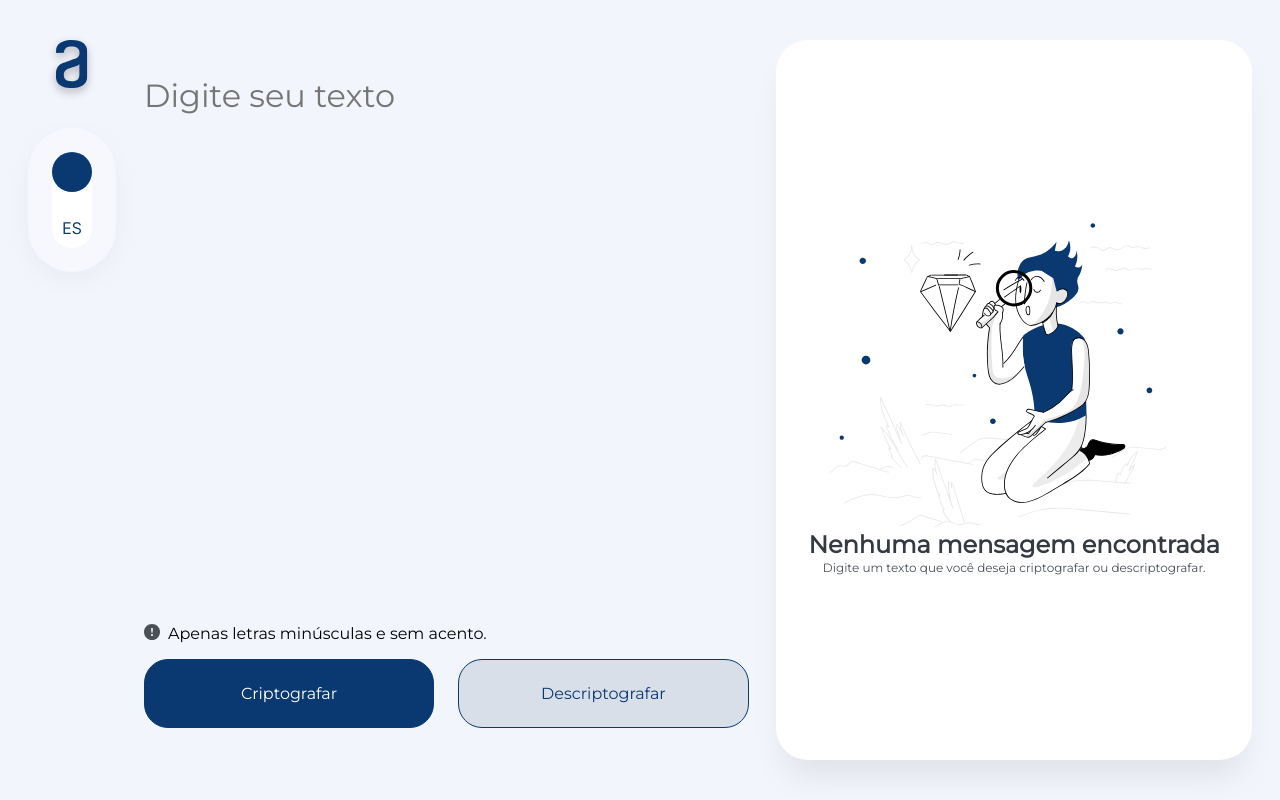
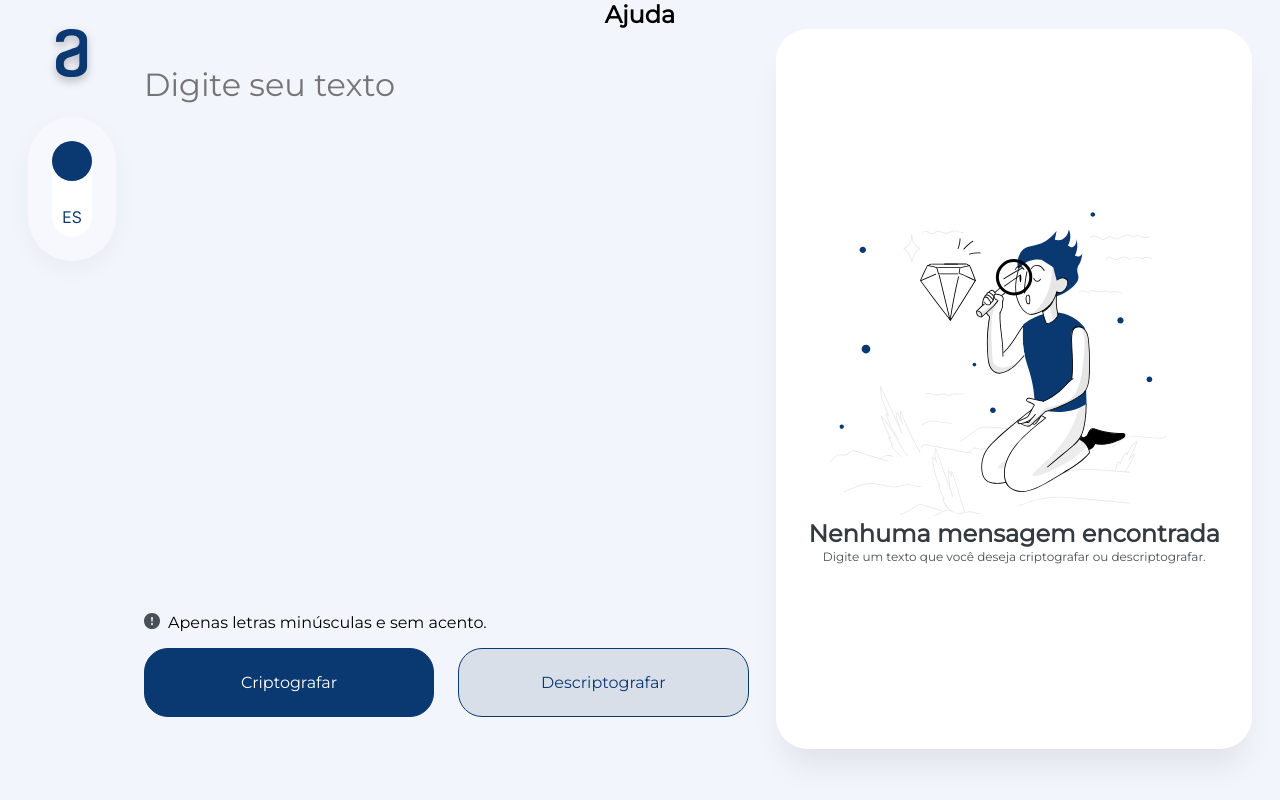
Before and after one commit to EltoonGoncalves/alura-oracle-challenge-01-criptografia, a plain HTML site: page index.html in a window 1280 px wide. Drawn offline with Linux system fonts and the light colour scheme.

Commit message:
Implementando Ajuda

```diff
--- a/index.html
+++ b/index.html
@@ -1,5 +1,5 @@
 <!DOCTYPE html>
-<html lang="en">
+<html lang="pt-br">
 <head>
     <meta charset="UTF-8">
     <meta http-equiv="X-UA-Compatible" content="IE=edge">
@@ -13,7 +13,11 @@
     <title>Challenge One | Code&Decode</title>
 </head>
 <body>
-    <header></header>
+    <header>
+        <nav class="header__menu">
+            <a class="header__menu__link" href="help.html">Ajuda</a>
+        </nav>
+    </header>
     <main>
         <nav>
             <div class="logo-alura">
--- a/styles/style.css
+++ b/styles/style.css
@@ -20,8 +20,16 @@ body {
     box-sizing: border-box;
 }
 
-header {
+.header {
     height: 40px;
+}
+
+.header__menu__link{
+
+    font-size: 24px;
+    font-weight: 600;
+    color: var(--cor-terciaria);
+    text-decoration: none;
 }
 
 main {
```
